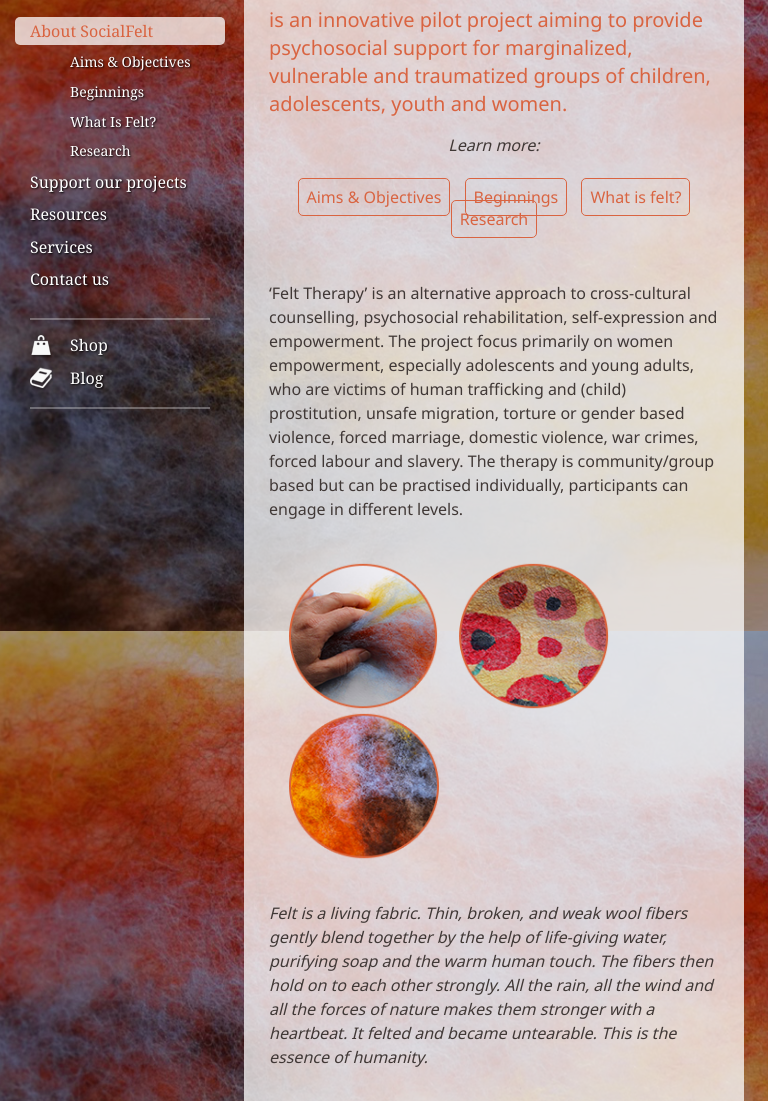
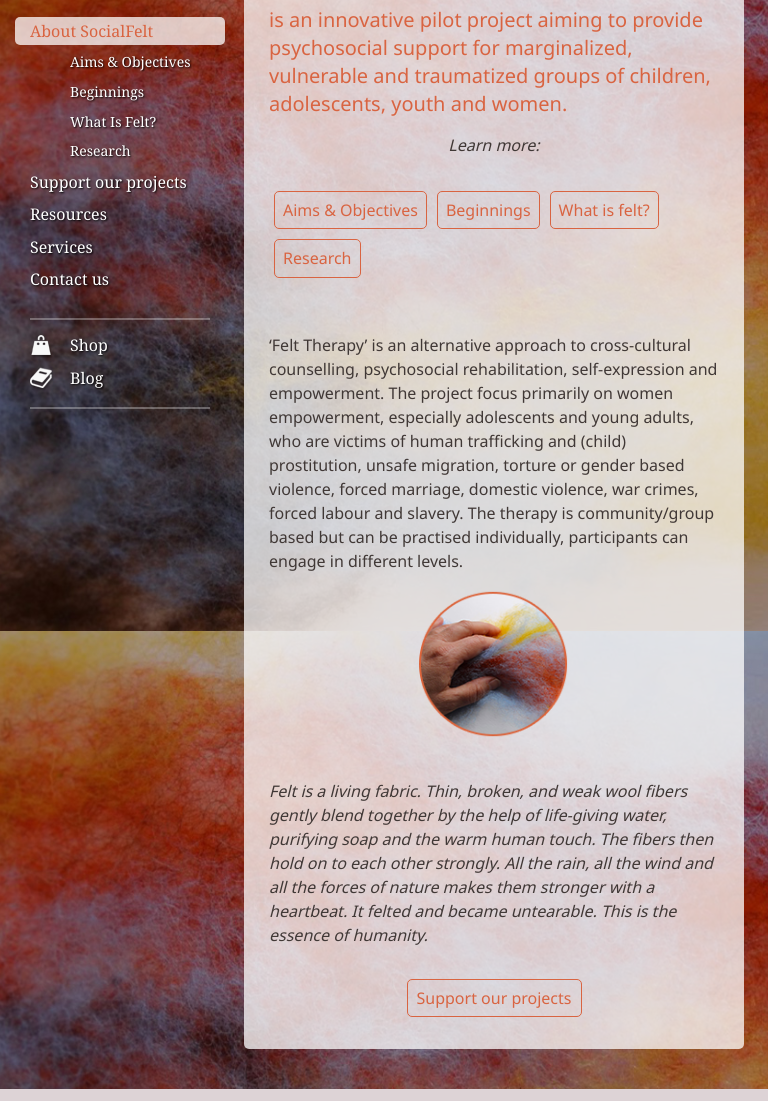
Before and after one commit to gsuhajda/socialfelt, a PHP site: page / in a window 768 px wide. Shown: the part 169-1270 px from the top of the page. Run offline with PHP 8.4, Linux system fonts and the light colour scheme.

Commit message:
about responsive

```diff
--- a/html/css/page.about.css
+++ b/html/css/page.about.css
@@ -22,6 +22,7 @@
   margin: 5px;
   text-align: center;
   padding: 7px 8px 7px 8px;
+  float: left;
 }
 
 .container .buttons a:hover {
@@ -31,8 +32,9 @@
   border-radius: 5px;
   margin: 5px;
   text-align: center;
-  padding: 7px 9px 7px 9px;
+  padding: 7px 8px 7px 8px;
   color: #f8f8f8;
+  float: left;
 }
 
 .pics {
@@ -101,3 +103,101 @@
   padding: 7px 9px 7px 9px;
   color: #f8f8f8;
 }
+
+figure {
+  margin: 0px;
+}
+
+
+
+
+/* small screen, "mobile" */
+@media all and (max-width: 767px) {
+.menu,
+.logo {
+  display: none;
+}
+
+.container {
+  width: 100%;
+  position: relative;
+  left: 0;
+  top: 200px;
+}
+
+.container_item {
+  width: 100%;
+  padding: 40px;
+  background-color: #C9C8C4;
+}
+
+.card {
+  width: 100%;
+}
+
+.pics img {
+  float: none;
+}
+
+.container .pics .mobile img {
+  margin: auto;
+}
+
+.container .pics .desktop img {
+  display: none;
+}
+}
+
+
+
+
+/* ipad portrait and up */
+@media all and (min-width: 768px) and (max-width: 859px) {
+.pics img {
+  float: none;
+}
+
+.container .pics .mobile img {
+  margin: auto;
+}
+
+.container .pics .desktop img {
+  display: none;
+}
+
+.desktop figure {
+  display: none;
+}
+
+.pics {
+  margin: 0px;
+}
+
+figure {
+  margin: 0px;
+}
+
+
+
+
+
+
+  .header {
+		left: 50px;
+	}
+
+	.menu {
+		font-size: 16px;
+		left: 30px;
+		width: 180px;
+	}
+
+	.container {
+		left: 110px;
+		width: 500px;
+	}
+
+	.container_item {
+		padding: 30px 25px;
+	}
+}
--- a/html/index.html
+++ b/html/index.html
@@ -54,9 +54,9 @@
       <p>‘Felt Therapy’ is an alternative approach to cross-cultural counselling, psychosocial rehabilitation, self-expression and empowerment. The project focus primarily on women empowerment, especially adolescents and young adults, who are victims of human trafficking and (child) prostitution, unsafe migration, torture or gender based violence, forced marriage, domestic violence, war crimes, forced labour and slavery. The therapy is community/group based but can be practised individually, participants can engage in different levels.</p>
 
       <div class="pics cf">
-        <img src="images/kezdo_kor1.png" alt="Socialfelt heals with felt">
-        <img src="images/kezdo_kor2.png" alt="Socialfelt heals with felt">
-        <img src="images/kezdo_kor3.png" alt="Socialfelt heals with felt">
+        <figure class="mobile"><img src="images/kezdo_kor1.png" alt="Socialfelt heals with felt"></figure>
+        <figure class="desktop"><img src="images/kezdo_kor2.png" alt="Socialfelt heals with felt"></figure>
+        <figure class="desktop"><img src="images/kezdo_kor3.png" alt="Socialfelt heals with felt"></figure>
       </div>
 
       <p class="motto">Felt is a living fabric. Thin, broken, and weak wool fibers gently blend together by the help of life-giving water, purifying soap and the warm human touch. The fibers then hold on to each other strongly. All the rain, all the wind and all the forces of nature makes them stronger with a heartbeat. It felted and became untearable. This is the essence of humanity.</p>
--- a/html/page_about_aims.html
+++ b/html/page_about_aims.html
@@ -61,7 +61,7 @@
 					<li>domestic violence</li>
 				</ul>
 
-				<img src="images/aims_kep.png" alt="Socialfelt heals with felt">
+				<img class="illustration" src="images/aims_kep.png" alt="Socialfelt heals with felt">
 
 				<p>The participants will be able to experience their feelings, sensibilities, capacities and abilities, to reconnect with their body and their inner self, with the wider community and with the society. They will be supported in coming into terms with their feelings of shame, anger and loss; abuse and violence, vulnerability; fears of living in a foreign country. Through the positive experience of ‘Felt Therapy’, they will be helped in coping with difficult circumstances, building self-confidence, and developing resilience to protect themselves.</p>
 
```
